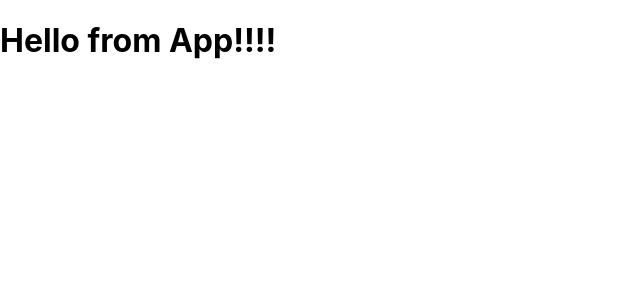
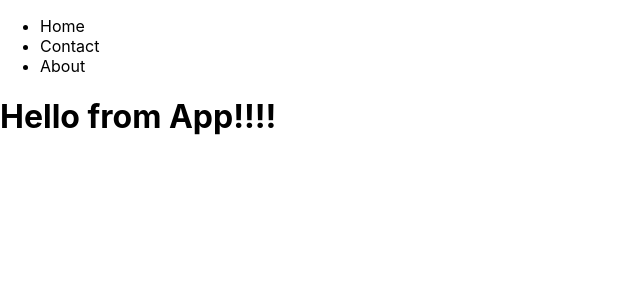
Before and after one commit to ChesterCabahug/colt-react, a React (Create React App) app: page / in a window 1280 px wide. Shown: the top 300 px of the page, without its empty margins (0-640 px from the left). Built offline with nearby package versions, Linux system fonts and the light colour scheme.

Commit message:
created my first react component of mine named Navbar 😮

```diff
--- a/src/App.js
+++ b/src/App.js
@@ -1,10 +1,13 @@
 import React from 'react';
-import logo from './logo.svg';
 import './App.css';
+import Navbar from './Navbar';
 
 function App() {
   return (
-    <h1>Hello from App!!!!</h1>
+    <div>
+      <Navbar/>
+      <h1>Hello from App!!!!</h1>
+    </div>
   );
 }
 
--- /dev/null
+++ b/src/Navbar.js
@@ -0,0 +1,15 @@
+import React from 'react';
+
+function Navbar() {
+    return (
+        <nav>
+            <ul>
+                <li>Home</li>
+                <li>Contact</li>
+                <li>About</li>
+            </ul>
+        </nav>
+    )
+}
+
+export default Navbar
```
